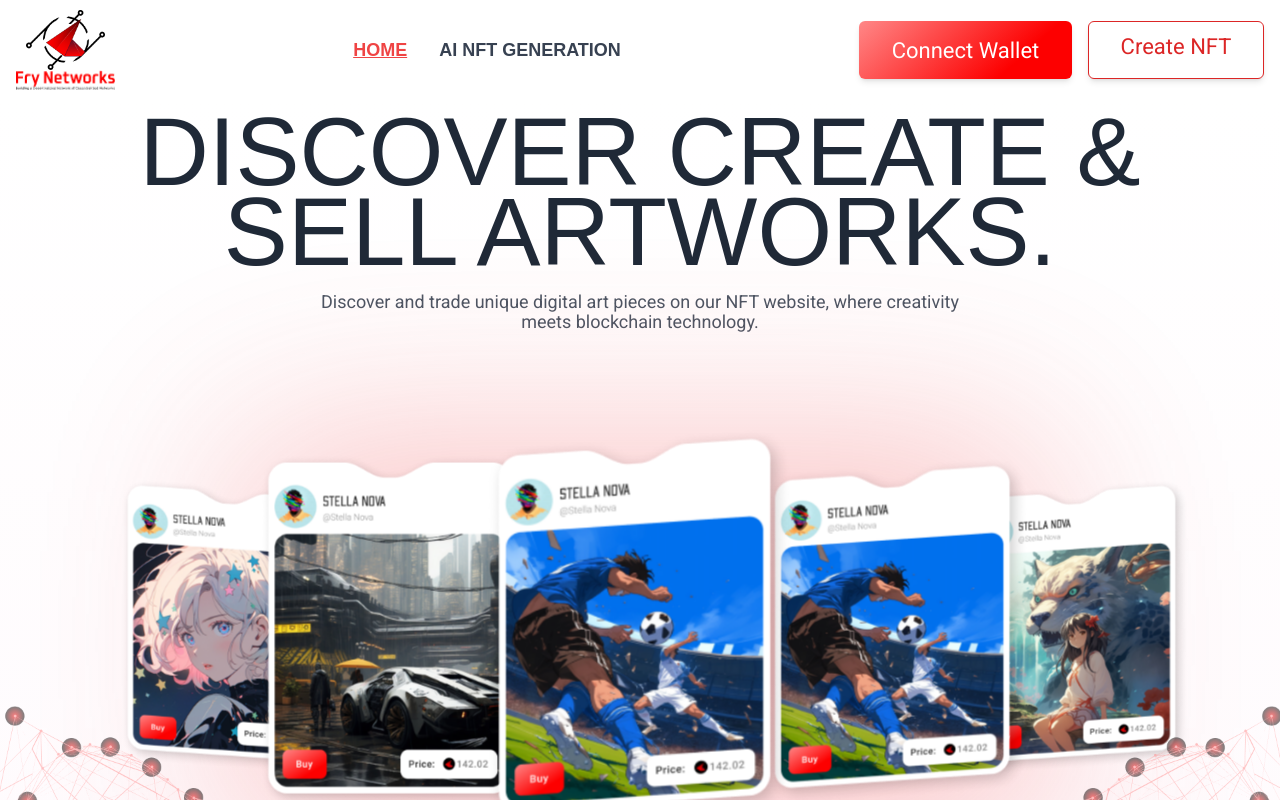
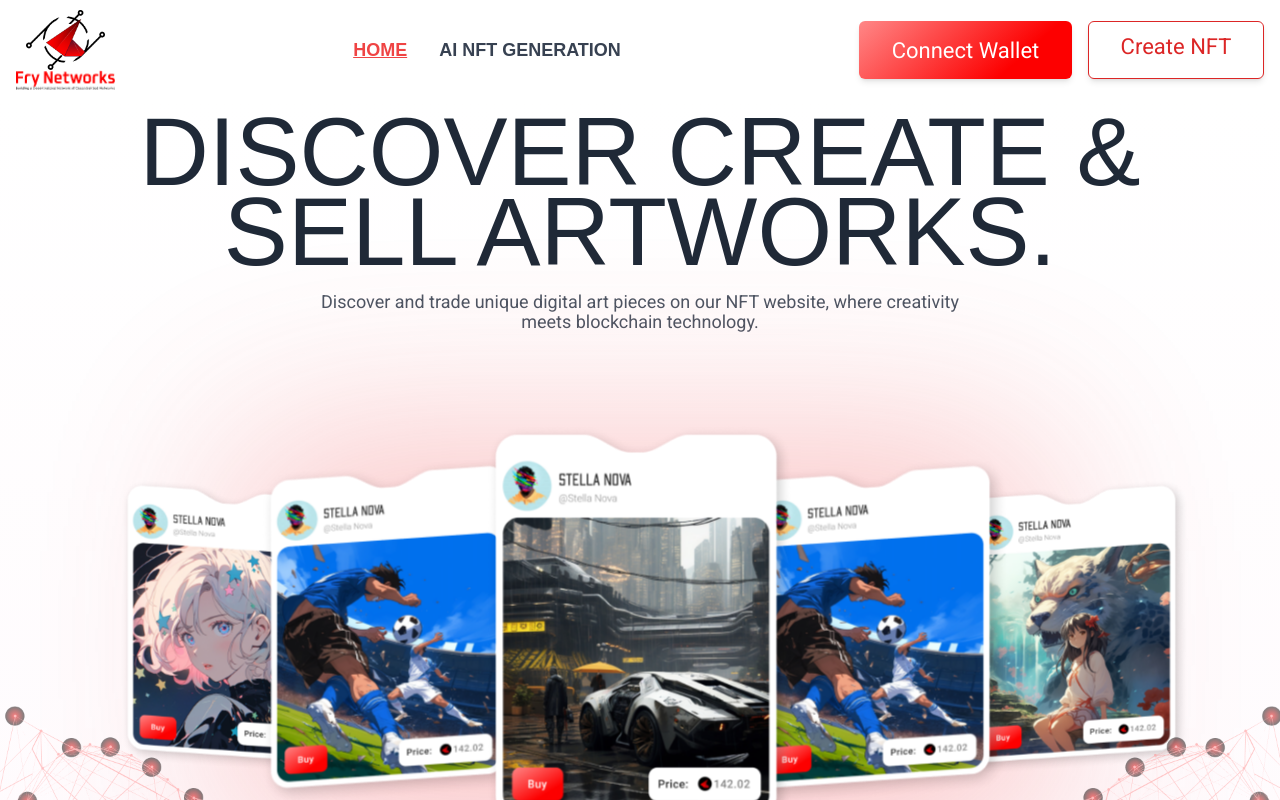
Before and after one commit to m-iftikhar/ChainArtistry-, a React (Vite) app: page / in a window 1280 px wide. Shown: the top 800 px of the page. Built offline with nearby package versions, Linux system fonts and the light colour scheme; a web font is replaced by a local one.

Commit message:
animation property changes

```diff
--- a/src/components/Connect.jsx
+++ b/src/components/Connect.jsx
@@ -17,7 +17,7 @@ const Connect = ({ toggleModal }) => {
 
 
   return (
-    <div className="fixed inset-0 flex items-center justify-center bg-black bg-opacity-50 z-50">
+    <div className="fixed inset-0 flex items-center mt-[300px] justify-center bg-black bg-opacity-50 z-50">
       <div className="bg-white rounded-lg shadow-lg p-6 w-80 relative">
         {/* Close Button */}
         <button
--- a/src/components/Hero.jsx
+++ b/src/components/Hero.jsx
@@ -49,14 +49,14 @@ const Hero = () => {
           style={{ marginTop: "20px" }}
         >
           <img
-            src={heroimage2}
+            src={heroimage5}
             alt="Hero Image 4"
             className="relative z-10 rounded-lg w-full h-full"
           />
         </div>
 
         <img
-          src={heroimage5}
+          src={heroimage2}
           alt="Hero Image 1"
           className="relative z-20 rounded-lg w-[308.36px] h-[410.96px] animation-u-to-d md:w-[308.36px] md:h-[410.96px] md:left-0"
           style={{
@@ -70,7 +70,7 @@ const Hero = () => {
         />
 
         <div
-          className="absolute transform rotate-4 right-[70px] top-[19.04px] w-[266.67px] h-[355.31px] z-10 animation-r-to-l md:transform-none md:right-[70px] md:top-[19.04px] md:rotate-0"
+          className="absolute transform rotate-4 right-[70px] top-[19.04px] w-[266.67px] h-[355.31px] z-10 animation-r-to-l md:transform-none md:right-[90px] md:top-[19.04px] md:rotate-0"
           style={{ marginTop: "20px" }}
         >
           <img
--- a/src/components/Homehero.css
+++ b/src/components/Homehero.css
@@ -3,7 +3,7 @@
     transform: translateX(0);
   }
   50% {
-    transform: translateX(20px);
+    transform: translateX(30px);
   }
 }
 
@@ -12,7 +12,7 @@
     transform: translateX(0);
   }
   50% {
-    transform: translateX(-20px);
+    transform: translateX(-30px);
   }
 }
 
@@ -21,7 +21,7 @@
     transform: translateY(0);
   }
   50% {
-    transform: translateY(-20px);
+    transform: translateY(-30px);
   }
 }
 
```
